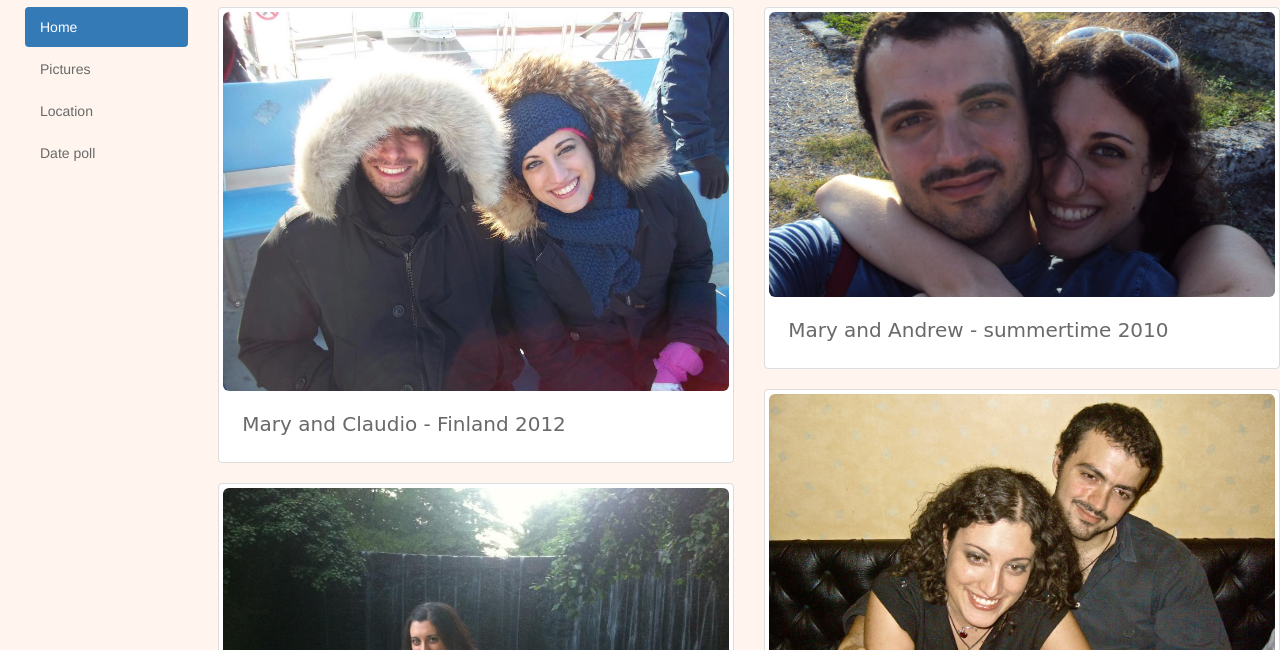
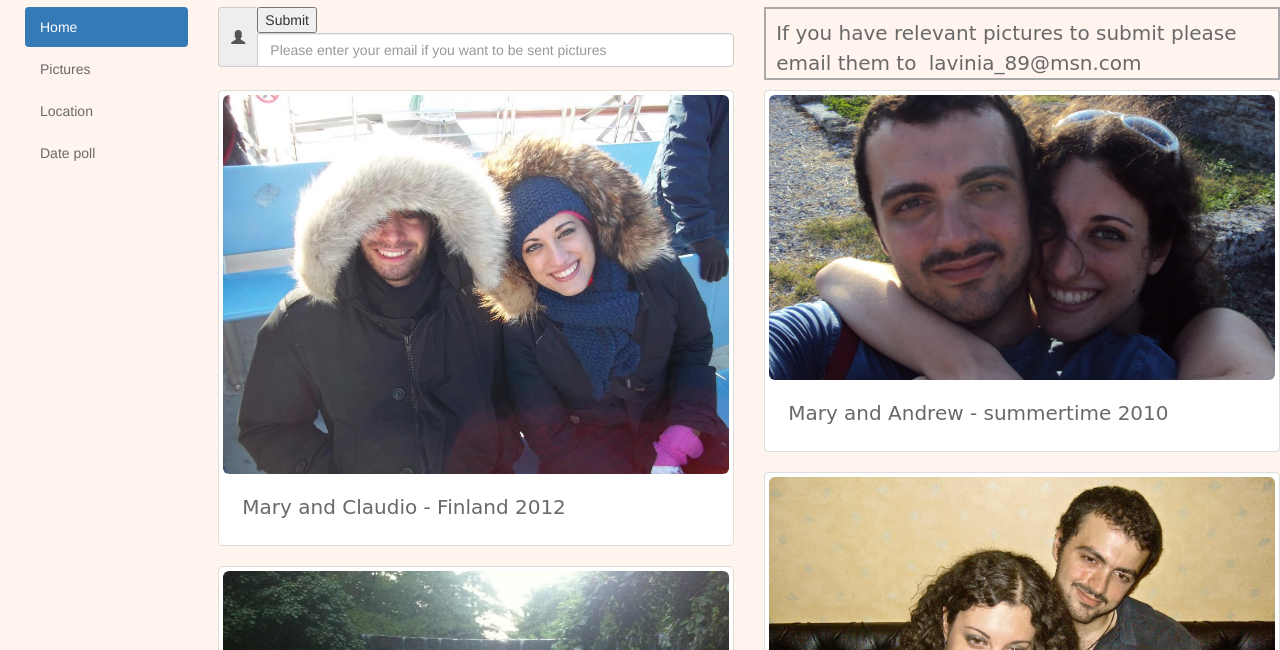
Before and after one commit to Elle-R/CF-project, a plain HTML site: page pictures.html in a window 1280 px wide. Shown: the part 150-800 px from the top of the page. Drawn offline with nearby package versions, Linux system fonts and the light colour scheme.

Commit message:
Added email form and send an email form

```diff
--- a/CSS/style.css
+++ b/CSS/style.css
@@ -31,6 +31,10 @@ h3{
   color: #A9A9A9;
   padding-top: 33px;
   padding-left: 15px;
+}
+
+#box_b{
+  border: 2px solid  #A9A9A9;
 }
 
 p{
@@ -81,3 +85,11 @@ li{
 #home_img{
   margin-left: 120px;
 }
+
+.input-group{
+  padding-bottom: 15px;
+}
+
+button.link {
+  background:none;
+  border:none; }
--- a/JS/custom_java.js
+++ b/JS/custom_java.js
@@ -5,3 +5,7 @@ $(document).ready(function() {
     alert("Hello");
   });
 });
+
+$(".link").click(function(){
+    //your JS here
+});
--- a/pictures.html
+++ b/pictures.html
@@ -17,7 +17,7 @@
 <body>
   <div class='row'  id='top_div' >
     <h1>Mary's hen do</h1>
-    <!-- <button id="button">Click</button> -->
+
   </div>
 
   <!-- <hr class='between'/>-->
@@ -32,7 +32,19 @@
       </ul>
     </div>
 
+    <div class='col-md-5'>
+    <form>
+      <div class="input-group">
 
+        <span class="input-group-addon"><i class="glyphicon glyphicon-user"></i></span>
+        <button id="button">Submit</button>
+        <input id="email" type="text" class="form-control" name="email" placeholder="Please enter your email if you want to be sent pictures">
+      </div>
+    </form>
+    </div>
+    <div class='col-md-5'>
+      <p id='box_b'> If you have relevant pictures to submit please email them to <button class="link">lavinia_89@msn.com</button> </p>
+    </div>
 
     <div class="col-md-5">
       <div class="thumbnail">
```
